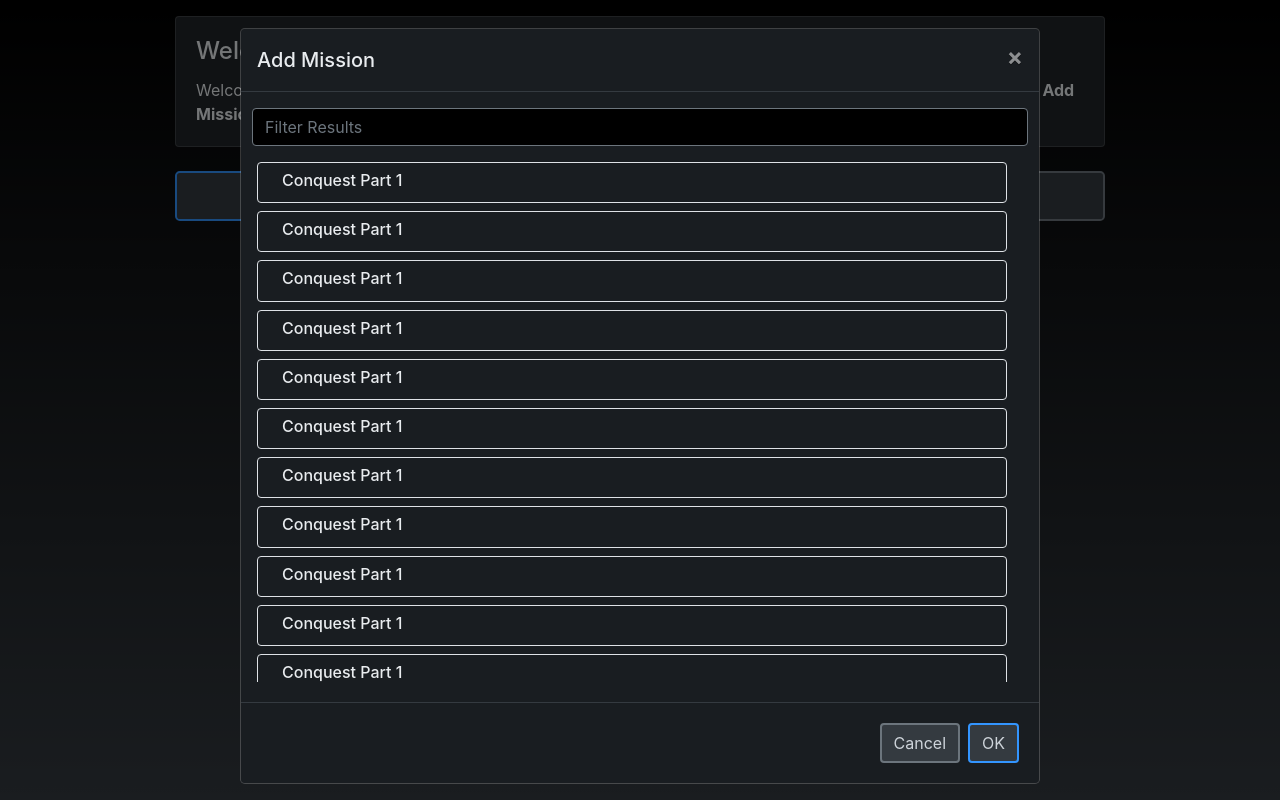
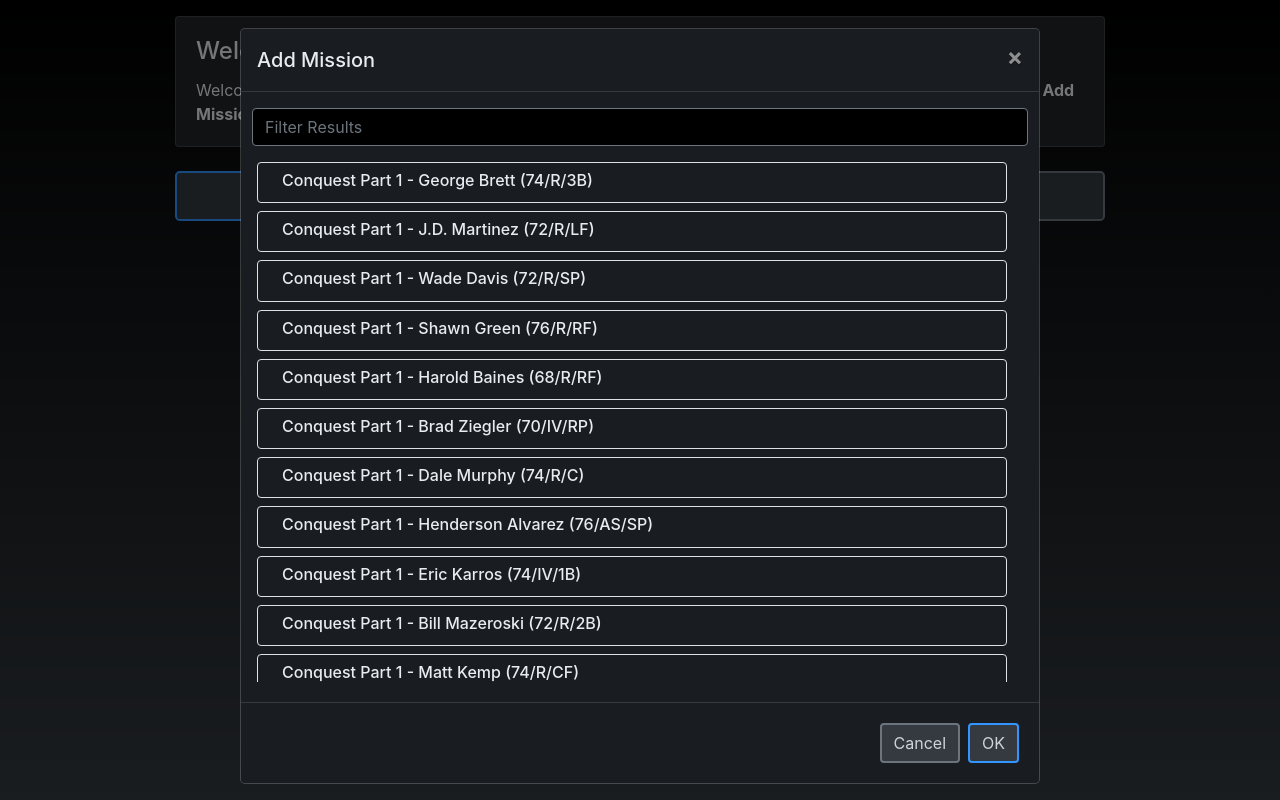
Before and after one commit to mikehodgson/tsmt, a Vue app: page / in a window 1280 px wide. Both pictures are taken after a click on the button "Add Mission". Built offline with nearby package versions, Linux system fonts and the light colour scheme; a web font is replaced by a local one.

Commit message:
UI improvements...?

```diff
--- a/src/App.vue
+++ b/src/App.vue
@@ -9,7 +9,6 @@
                 </b-card>
             </b-col>
         </b-row>
-        <mission v-for="mission in missions.active" v-bind:mission="mission" v-bind:key="mission.id" v-bind:mission_label="getMissionLabel(mission)"></mission>
         <b-row class="mb-3">
           <b-col class="mt-3">
             <b-btn v-b-modal="'selectModal'" class="w-100" size="lg" variant="primary">
@@ -22,6 +21,7 @@
             </b-btn>
           </b-col>
         </b-row>
+        <mission v-for="mission in missions.active" v-bind:mission="mission" v-bind:key="mission.id"></mission>
         <b-row id="pageFooter" class="mt-3">
           <b-col>
             <p class="text-center">
@@ -95,16 +95,6 @@
         JSON.stringify(this.missions.active)
       );
     },
-    getMissionLabel(mission) {
-      let label = `${mission.program}`;
-      let card_info = '';
-      if (mission.program != mission.player) label += ` - ${mission.player}`;
-      card_info += (mission.rating != '') ? `${mission.rating}/` : '-/';
-      card_info += (mission.series != '') ? `${mission.series}/` : '-/';
-      card_info += (mission.position != '') ? `${mission.position}` : '-';
-      if (card_info != '-/-/-')  label += ` (${card_info})`;
-      return label;
-    },
     createActiveMission(mission) {
       for (var i = 0; i < mission.requirements.length; i++)
       {
@@ -117,7 +107,7 @@
       if (mission != null) {
         this.missions.selected = mission;
         if (!this.hasActiveMission(this.missions.active, this.missions.selected)) {
-          this.missions.active.push(this.createActiveMission(this.missions.selected));
+          this.missions.active.unshift(this.createActiveMission(this.missions.selected));
           this.persistMissions();
         }
       this.missions.selected = null;
--- a/src/components/Mission.vue
+++ b/src/components/Mission.vue
@@ -3,7 +3,7 @@
     <div class="card mb-2">
       <div class="card-header text-truncate pt-1 pb-1">
         <div class="row pt-0">
-          <div class="col-75 text-truncate w-75 mission-label">{{ mission_label }}</div>
+          <div class="col-75 text-truncate w-75 mission-label">{{ getMissionLabel() }}</div>
           <div class="col-25 w-25 text-right">{{ mission.duration }}</div>
         </div>
       </div>
@@ -52,6 +52,17 @@
       Requirement
     },
     methods: {
+      getMissionLabel() {
+        let mission = this.mission;
+        let label = `${mission.program}`;
+        let card_info = '';
+        if (mission.program != mission.player) label += ` - ${mission.player}`;
+        card_info += (mission.rating != '') ? `${mission.rating}/` : '-/';
+        card_info += (mission.series != '') ? `${mission.series}/` : '-/';
+        card_info += (mission.position != '') ? `${mission.position}` : '-';
+        if (card_info != '-/-/-')  label += ` (${card_info})`;
+        return label;
+      },
       removeMission() {
         this.$eventHub.$emit('active-mission-removed', this.mission);
       },
--- a/src/components/MissionSelect.vue
+++ b/src/components/MissionSelect.vue
@@ -7,7 +7,7 @@
       <li v-for="mission in missions" v-bind:mission="mission" v-bind:key="mission.id" class="media border rounded mb-2" @click="selectMission(mission)">
         <img class="mr-3">
         <div class="media-body p-2">
-          <h6 class="mt-0 mb-1">{{ mission.program }}</h6>
+          <h6 class="mt-0 mb-1">{{ getMissionLabel(mission) }}</h6>
         </div>
       </li>
     </ul>
@@ -18,12 +18,20 @@
     name: 'MissionSelect',
     props: {
       missions: Array,
-      selectedMission: Object,
       modalID: String
     },
     methods: {
+      getMissionLabel(mission) {
+        let label = `${mission.program}`;
+        let card_info = '';
+        if (mission.program != mission.player) label += ` - ${mission.player}`;
+        card_info += (mission.rating != '') ? `${mission.rating}/` : '-/';
+        card_info += (mission.series != '') ? `${mission.series}/` : '-/';
+        card_info += (mission.position != '') ? `${mission.position}` : '-';
+        if (card_info != '-/-/-')  label += ` (${card_info})`;
+        return label;
+      },
       selectMission(mission) {
-        console.log('selectMission()');
         this.$eventHub.$emit('mission-selected', mission);
       }
     }
```
